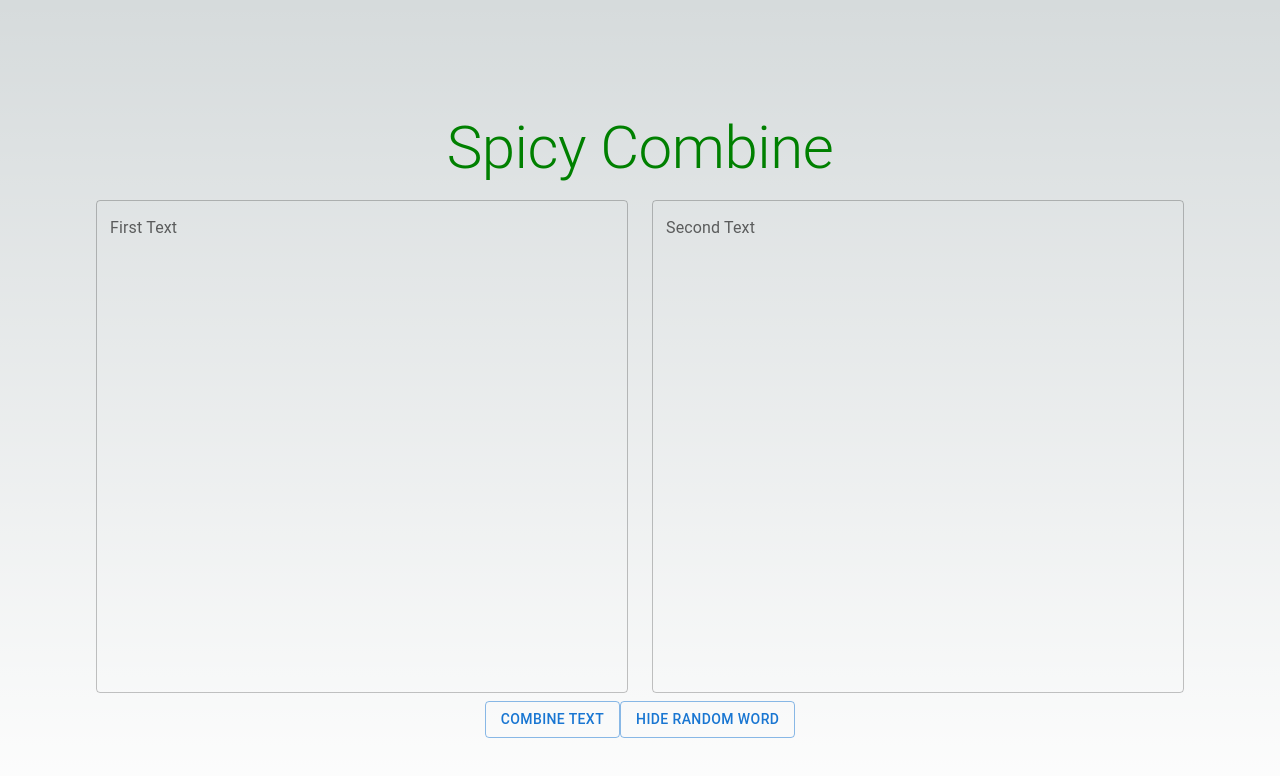
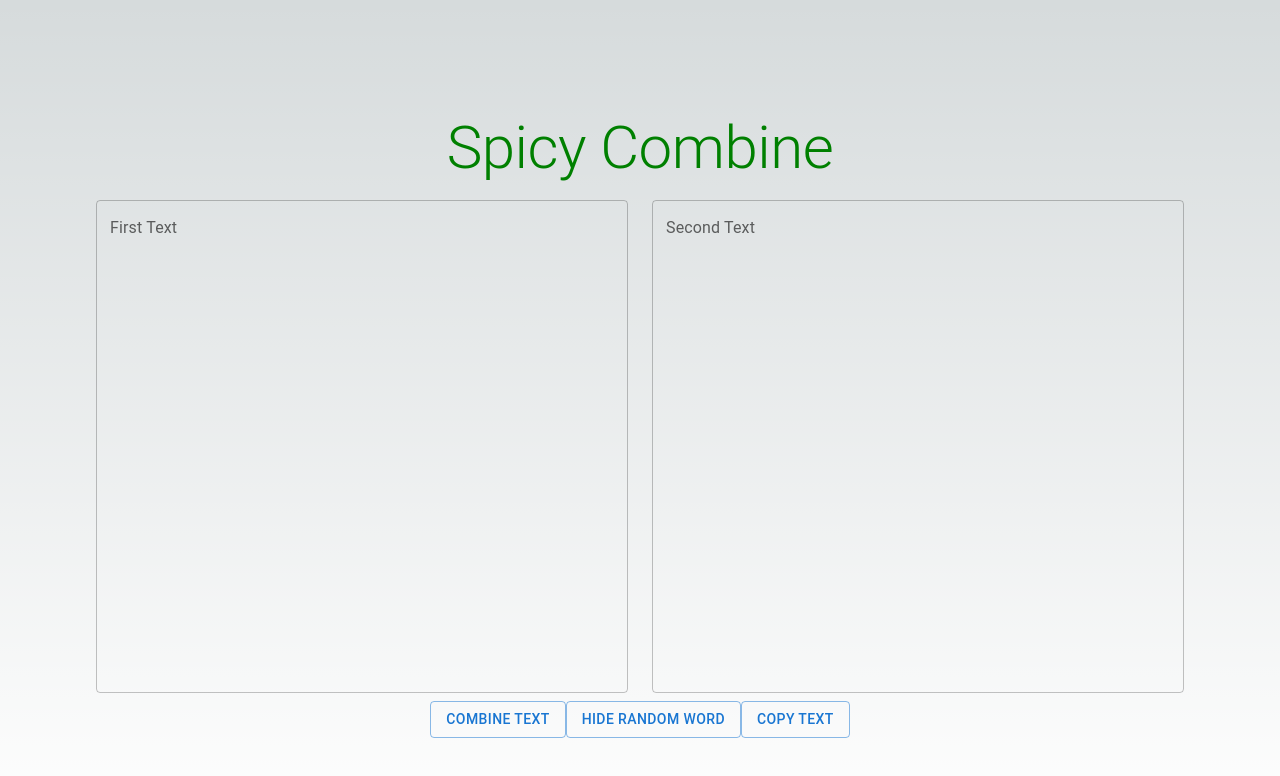
Before and after one commit to ttn729/spicy-combine, a Next.js app: page / in a window 1280 px wide. Shown: the top 776 px of the page. Built offline with nearby package versions, Linux system fonts and the light colour scheme.

Commit message:
Add copy button

```diff
--- a/components/CombineScreen.js
+++ b/components/CombineScreen.js
@@ -43,7 +43,7 @@ export default function CombineScreen() {
             console.log("punctuation is ", punctuation)
         }
 
-        words[getRandomInt(words.length)] = "_".repeat(16);
+        words[getRandomInt(words.length)] = "_".repeat(10);
 
 
         if (words[words.length - 1][words[words.length - 1].length - 1] === "_") {
@@ -58,6 +58,12 @@ export default function CombineScreen() {
     }
 
     setCombination(combined);
+  };
+
+  const onClickCopy = () => {
+    if (combination.length != 0) {
+      navigator.clipboard.writeText(combination.flat().join("\n"));
+    }
   };
 
   const onChangeFirst = (e) => {
@@ -105,6 +111,8 @@ export default function CombineScreen() {
         <Button variant="outlined" onClick={onClickHidden}>
           Hide Random Word
         </Button>
+
+        <Button variant="outlined" onClick={onClickCopy}>Copy Text</Button>
       </Box>
 
       <Box sx={{ justifyContent: "right" }}>
```
